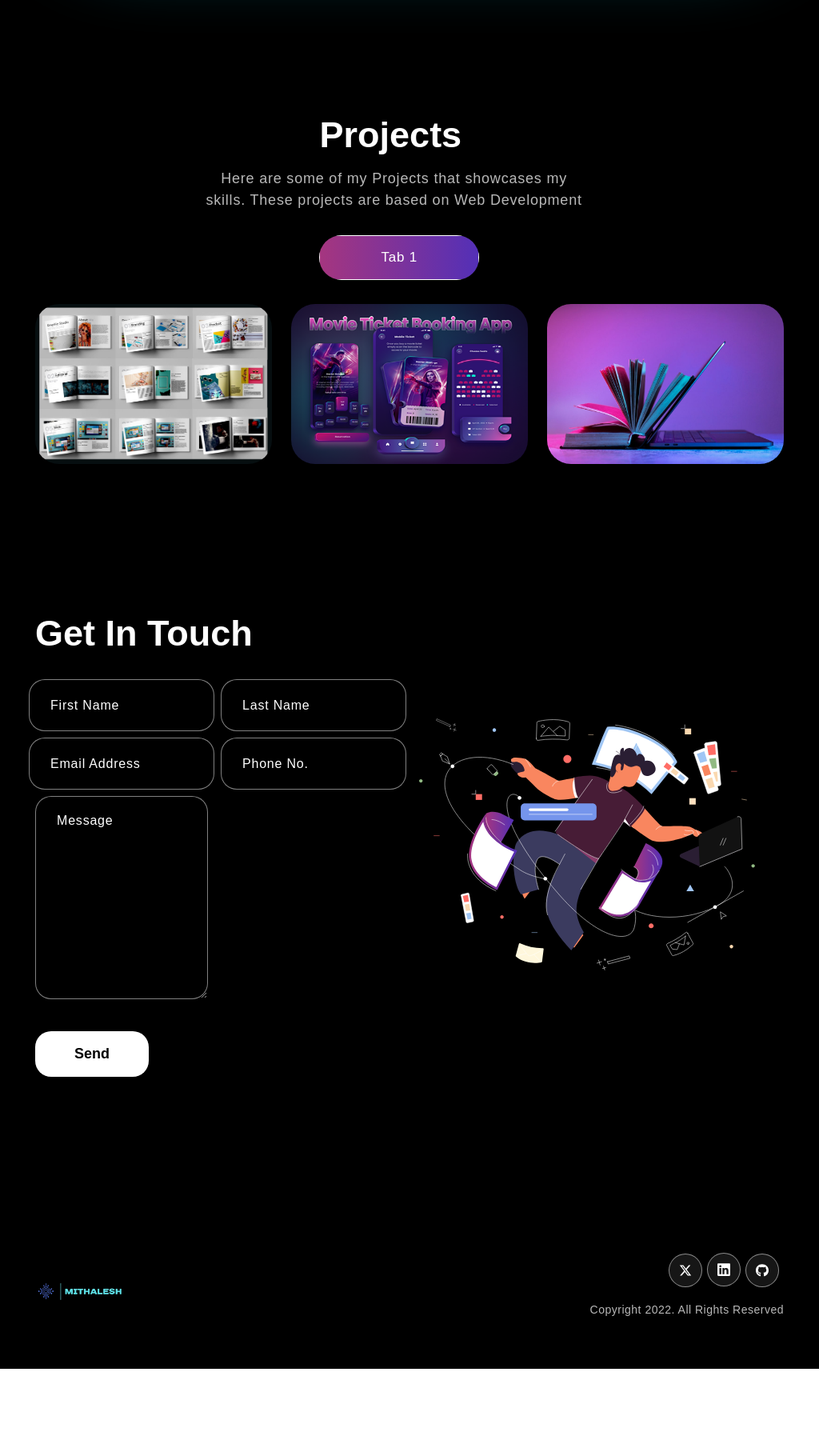
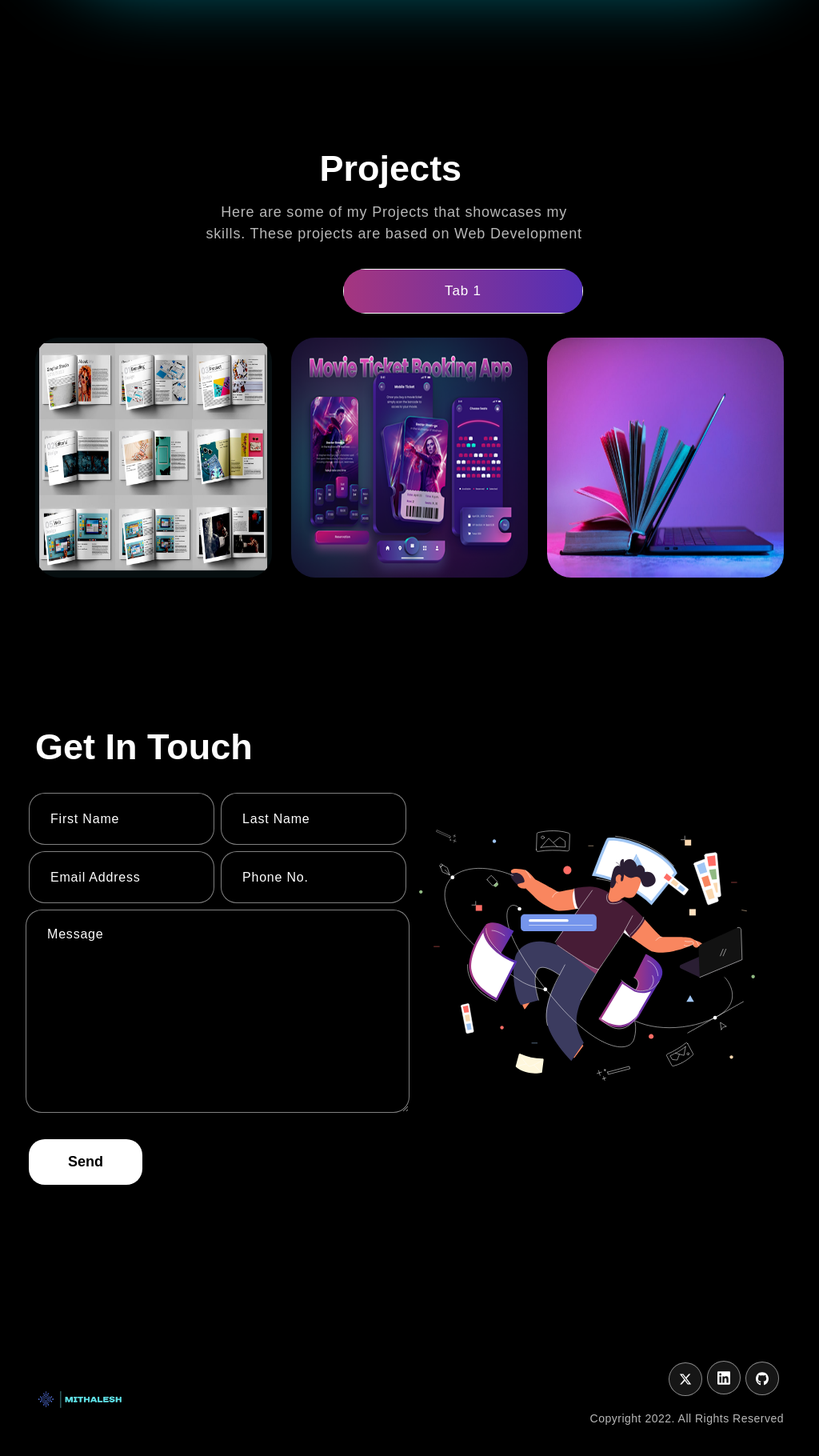
Before and after one commit to mithalesh-mk/personalPortfolio, a React (Vite) app: page / in a window 1024 px wide. Shown: the part 1541-3361 px from the top of the page at 80% size. Before the commit the page ends 3252 px from the top, so only its background shows below. Built offline with nearby package versions, Linux system fonts and the light colour scheme.

Commit message:
final for now 10/08/2024

```diff
--- a/src/App.css
+++ b/src/App.css
@@ -365,7 +365,7 @@ nav.navbar .navbar-toggler[aria-expanded="true"] .navbar-toggler-icon {
   border-radius: 50px;
   background-color: rgb(255 255 255 / 10%);
   overflow: hidden;
-  margin-left: 48%;
+  margin-left: 50.5%;
 }
 .project .nav.nav-pills .nav-item {
   width: 100%;
@@ -672,10 +672,11 @@ nav.navbar .navbar-toggler[aria-expanded="true"] .navbar-toggler-icon {
 
 }
 
-@media (min-width:770px) and (max-width: 1030px) {
-  .banner{
-    margin-left: 0;
-  }
+.container-all{
+  margin: auto;
+}
+
+@media (min-width:770px) and (max-width: 1000px) {
 
   .proj-imgbx img{
     height: 200px;
@@ -697,5 +698,4 @@ nav.navbar .navbar-toggler[aria-expanded="true"] .navbar-toggler-icon {
     width:30%;
   }
 
-
 }
--- a/src/App.jsx
+++ b/src/App.jsx
@@ -17,12 +17,14 @@ function App() {
     <>
     <NavBar />
     <Banner />
+
+
     <Skiils />
     <MyTabs />
     <Contact />
     <Footer />
+
     </>
-
   )
 }
 
--- a/src/Components/Contact.jsx
+++ b/src/Components/Contact.jsx
@@ -54,8 +54,8 @@ function Contact() {
                             <Col sm={6} className='px-1'>
                                 <input type='tel' name='phone' value={formDetails.phone} placeholder='Phone No.' onChange={(e)=>onFormUpdate('phone',e.target.value)} />
                             </Col>
-                            <Col md={6}>
                                 <textarea rows={8} name='message' value={formDetails.message} placeholder='Message' onChange={(e)=>onFormUpdate('message',e.target.value)}/>
+                            <Col sm={6} className='px-1'>
                                 <button type='submit'><span>{buttonText}</span></button>
                             </Col>
                         </Row>
```
